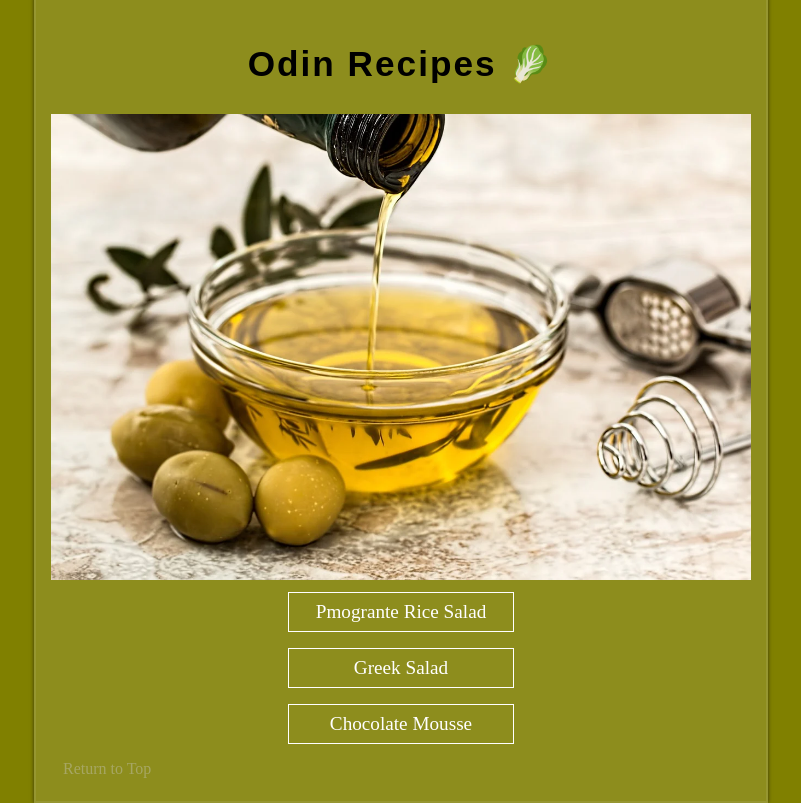
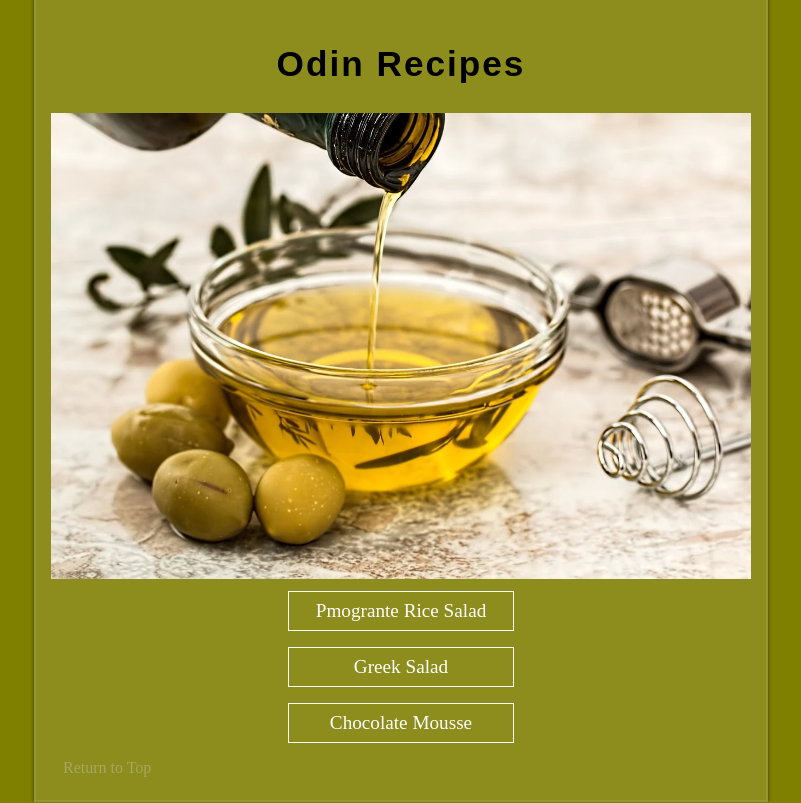
Before and after one commit to Munir-Adem/healthy-recipes, a plain HTML site: page index.html in a window 1280 px wide. Shown: the whole page, without its empty margins (239-1040 px from the left). Drawn offline with Linux system fonts and the light colour scheme.

Commit message:
Edited index.html

```diff
--- a/index.html
+++ b/index.html
@@ -11,7 +11,7 @@
 
 <body>
     <section>
-        <h1 id="header">Odin Recipes 🥬</h1>
+        <h1 id="header">Odin Recipes</h1>
         <img src="olive-oil-968657_1280.webp" alt="" width="700px" height="auto">
         <div>
             </ul>
```
